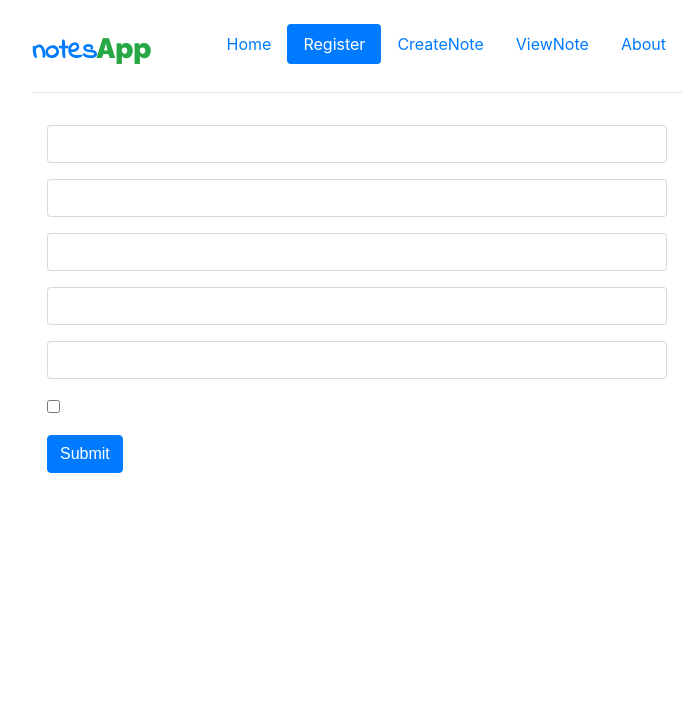
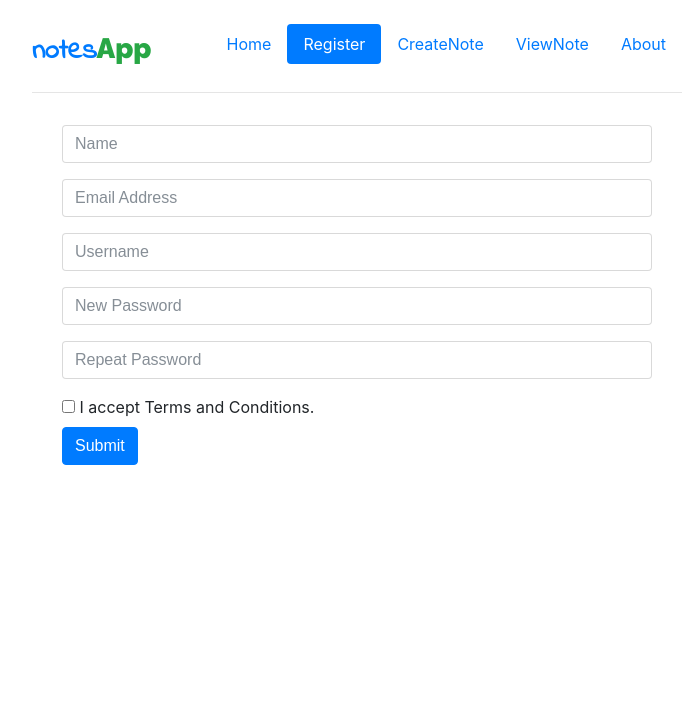
Before and after one commit to imosudi/noteapp, a Flask app: page /register in a window 1280 px wide. Shown: the top 705 px of the page, without its empty margins (283-981 px from the left). Run offline with Flask 2, Linux system fonts and the light colour scheme; some libraries are stand-ins or nearby versions; some web fonts are replaced.

Commit message:
update user registration form

```diff
--- a/cgi-bin/noteapp/templates/includes/_formhelpers.html
+++ b/cgi-bin/noteapp/templates/includes/_formhelpers.html
@@ -1,10 +1,14 @@
 {% macro render_field(field) %}
   {#{ field.label }#}
   {#{ field(placeholder=field.label.text) }#}
-  {{ field(**kwargs)|safe }}
+  {#{ field(**kwargs)|safe }#}
+
+{{ field(placeholder=field.label.text, **kwargs)|safe }}
+
   {% if field.errors %}
     {% for error in field.errors %}
       <span class="text-danger">{{ error }}</span>
     {% endfor %}
   {% endif %}
+
 {% endmacro %}
--- a/cgi-bin/noteapp/templates/register.html
+++ b/cgi-bin/noteapp/templates/register.html
@@ -5,7 +5,7 @@
 
 <div class="container content-center">
 {% from "includes/_formhelpers.html" import render_field %}
-	<form method="POST" action="">
+	<form method="POST" action="" class="container">
 
 		<div class="form-group">
 			{{render_field(form.name, class_="form-control")}}
@@ -28,8 +28,9 @@
 			{{render_field(form.confirm, class_="form-control")}}
 		</div>
 
-		<div class="form-group">
+		<div class="form-check">
 			{{render_field(form.accept_tos, class_="form-check-label")}}
+			I accept Terms and Conditions.
 		</div>
 
 		<p>
```
